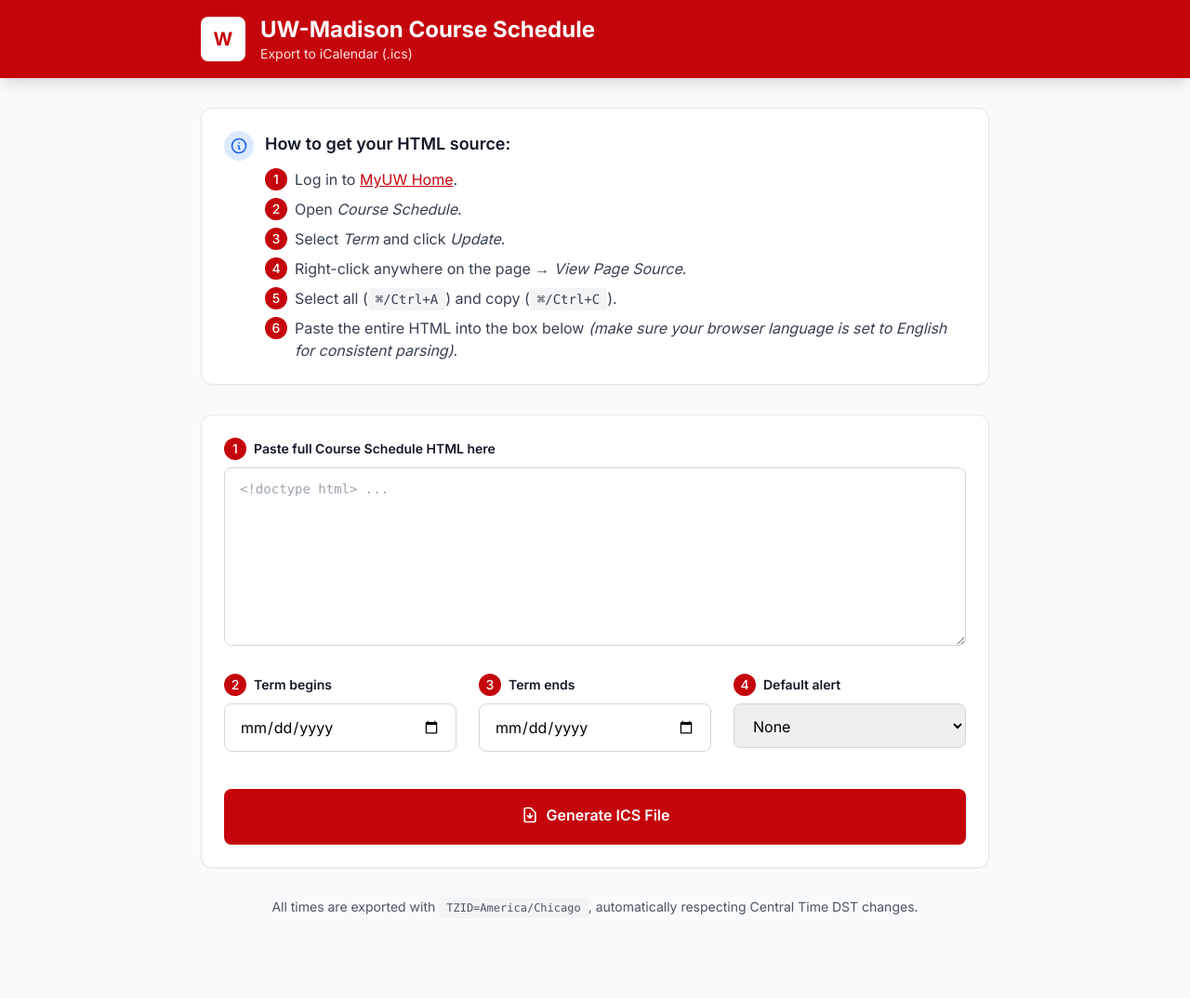
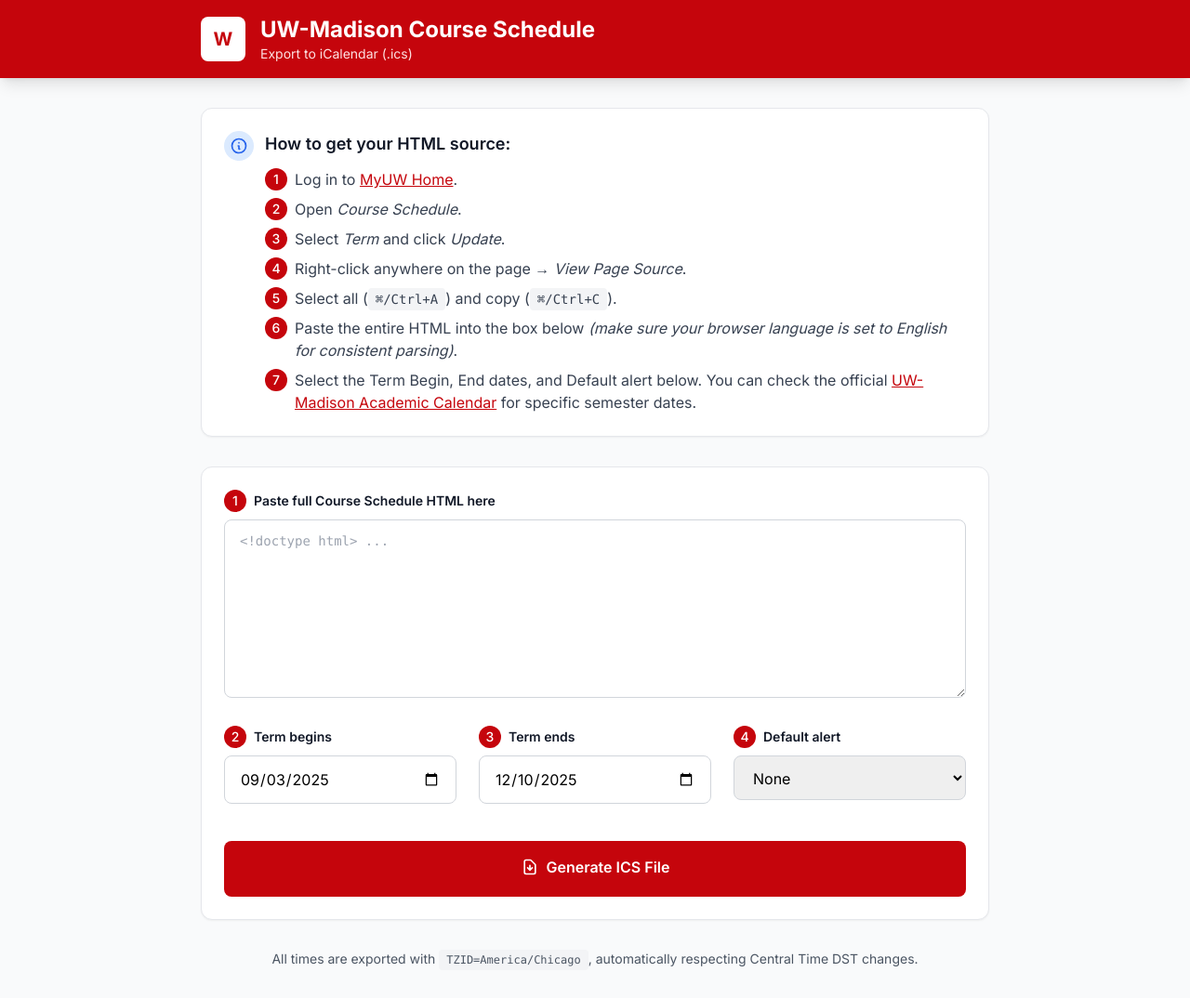
Before and after one commit to sakura657/uw-schedule-to-ics, a plain HTML site: page index.html in a window 1280 px wide. Shown: the whole page at 93% size. Before the commit the page ends 1018 px from the top, so only its background shows below. Drawn offline with nearby package versions, Linux system fonts and the light colour scheme.

Commit message:
feat: add academic calendar link and improve instructions
- Add step 7 to guide users on date selection and alert settings
- Add link to UW-Madison official academic calendar
- Set default dates for Fall 2025 semester (Sep 3 - Dec 10)
- Improve user experience with pre-filled date values

```diff
--- a/index.html
+++ b/index.html
@@ -82,6 +82,10 @@
                 <span class="flex-shrink-0 w-6 h-6 bg-uw-red text-white rounded-full flex items-center justify-center text-sm font-medium">6</span>
                 <span>Paste the entire HTML into the box below <em>(make sure your browser language is set to English for consistent parsing)</em>.</span>
               </li>
+              <li class="flex items-start space-x-2">
+                <span class="flex-shrink-0 w-6 h-6 bg-uw-red text-white rounded-full flex items-center justify-center text-sm font-medium">7</span>
+                <span>Select the Term Begin, End dates, and Default alert below. You can check the official <a href="https://secfac.wisc.edu/academic-calendar/#2025-2026" target="_blank" rel="noopener" class="text-uw-red hover:text-uw-red-dark underline">UW-Madison Academic Calendar</a> for specific semester dates.</span>
+              </li>
             </ol>
           </div>
         </div>
@@ -118,6 +122,7 @@
               id="start"
               class="w-full px-4 py-3 border border-gray-300 rounded-lg focus:ring-2 focus:ring-uw-red focus:border-uw-red"
               placeholder="e.g. 2025-09-03"
+              value="2025-09-03"
             />
           </div>
           <div>
@@ -132,6 +137,7 @@
               id="end"
               class="w-full px-4 py-3 border border-gray-300 rounded-lg focus:ring-2 focus:ring-uw-red focus:border-uw-red"
               placeholder="e.g. 2025-12-10"
+              value="2025-12-10"
             />
           </div>
           <div>
```
